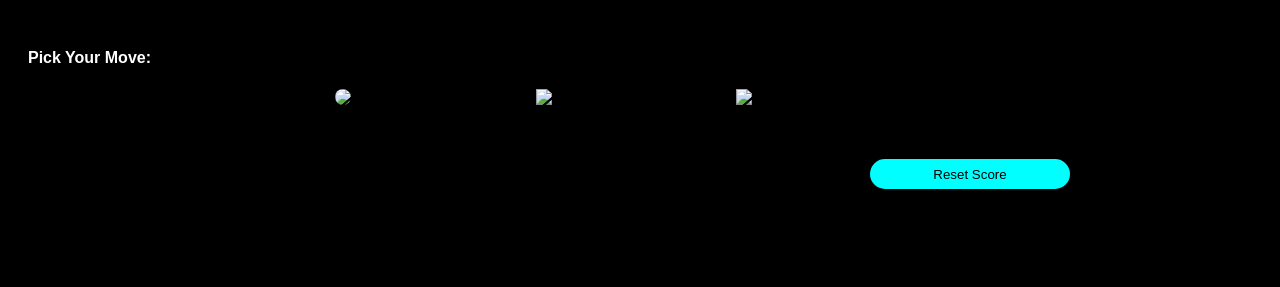
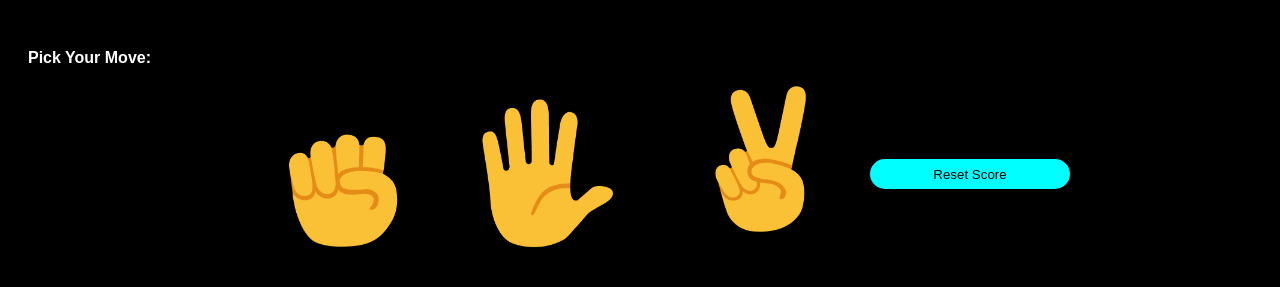
Before and after one commit to dhruvmehta123/RockPaperScissor, a plain HTML site: page index.html in a window 1280 px wide. Shown: the part 171-458 px from the top of the page. Drawn offline with Linux system fonts and the light colour scheme.

Commit message:
Update index.html

```diff
--- a/index.html
+++ b/index.html
@@ -19,13 +19,14 @@
 
 
 
+
     <button onclick="
         user='rock';
 
         pickComputerMove();
         tellWinner('rock');
         updateScore();
-        announceScore();"><img class='rock' src="images/rock-emoji.png">Rock</button>
+        announceScore();"><img class='rock' src="rock-emoji.png">Rock</button>
 
 
     <button onclick="
@@ -33,7 +34,7 @@
     pickComputerMove();
     tellWinner('paper');
     updateScore();
-    announceScore();"><img class='paper' src="images/paper-emoji.png">Paper</button>
+    announceScore();"><img class='paper' src="paper-emoji.png">Paper</button>
 
 
     <button onclick="
@@ -41,7 +42,7 @@
         pickComputerMove();
         tellWinner('scissor');
         updateScore();
-        announceScore();"><img class="scissor" src="images/scissors-emoji.png">Scissor</button>
+        announceScore();"><img class="scissor" src="scissors-emoji.png">Scissor</button>
 
 
 
```
